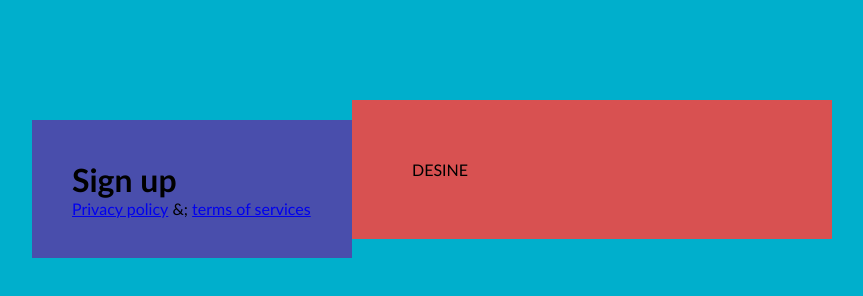
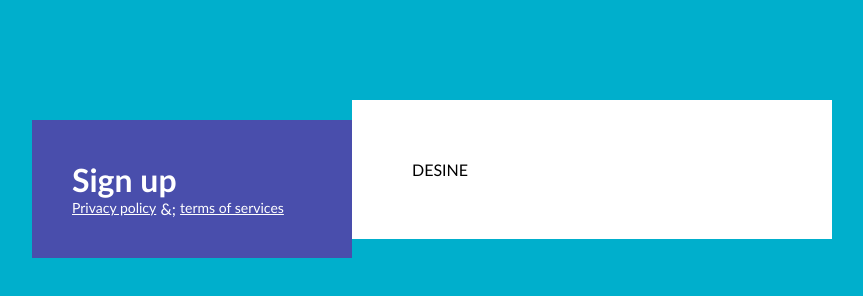
Before and after one commit to romimb/5-sign-up, a website: page index.html in a window 1280 px wide. Shown: the whole page, without its empty margins (208-1071 px from the left). Drawn offline with Linux system fonts and the light colour scheme.

Commit message:
added css edit

```diff
--- a/css/main.css
+++ b/css/main.css
@@ -24,32 +24,32 @@ body {
     padding: 40px;
     margin-top: 20px;
     background-color: #494eac;
+    color: #fff;
 }
 
 .main-title {
     display: inline-block;
+    width: 100%;
     font-size: 32px;
     font-weight: normal;
+}
+
+.bottom-links {
+    display: inline-block;
     width: 100%;
 }
 
-.bottom-links{
-    display: inline;
-    width: 100%;
-}
-
-.bottom-link > link {
+.bottom-links > .link {
     color: #fff;
     font-size: 14px;
 }
 
-.bottom-links > symbol {
-
+.bottom-links > .symbol {
 }
 
 .right-column {
     width: 60%;
     float: left;
     padding: 60px;
-    background-color: rgb(216, 81, 81);
+    background-color: #fff;
 }
```
